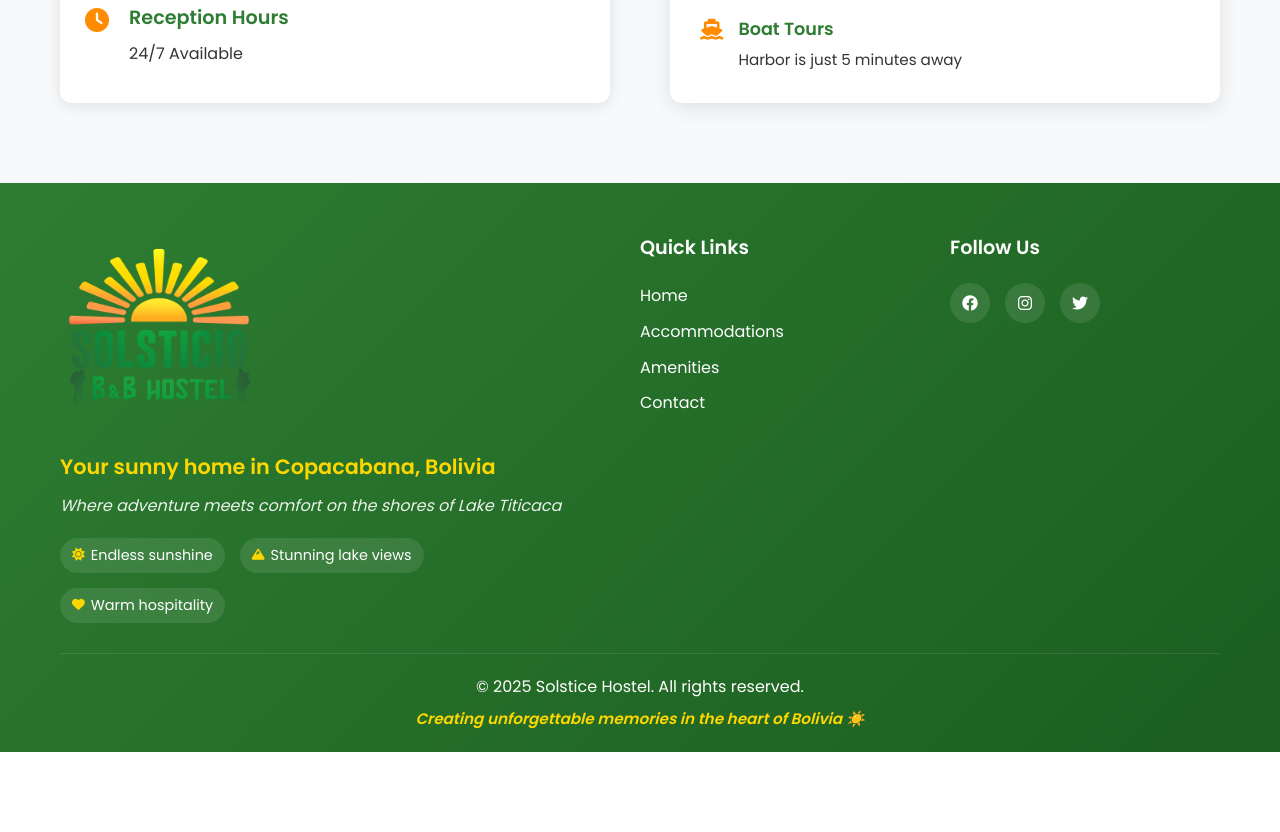
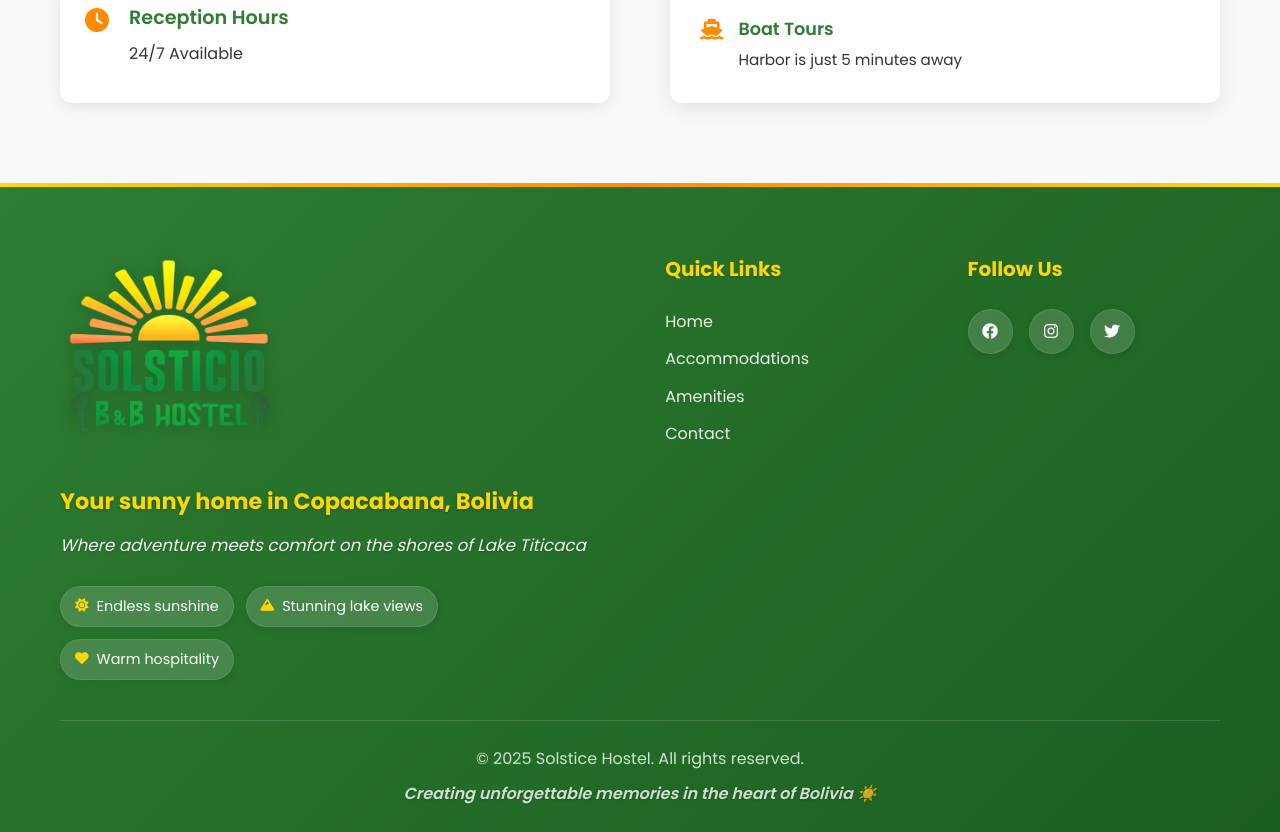
Before and after one commit to oraclepromea/SolsticeHostel, a plain HTML site: page index.html in a window 1280 px wide. Shown: the part 7503-8335 px from the top of the page. Before the commit the page ends 8255 px from the top, so only its background shows below. Drawn offline with Linux system fonts and the light colour scheme.

Commit message:
Enhance footer design with premium styling and better balance
- Add elegant top border with gradient accent
- Improve logo sizing and drop shadow effects
- Enhance typography hierarchy with better font weights and spacing
- Upgrade highlight badges with glassmorphism effects and borders
- Improve social media buttons with enhanced hover animations
- Add text shadows for better depth and readability
- Refine spacing and alignment for more professional appearance
- Optimize responsive behavior for all screen sizes

This creates a more premium and visually appealing footer that better represents the hostel's quality.

```diff
--- a/styles.css
+++ b/styles.css
@@ -879,93 +879,117 @@ body {
 .footer {
     background: linear-gradient(135deg, var(--primary-green), var(--dark-green));
     color: var(--white);
-    padding: 50px 0 20px;
+    padding: 60px 0 25px;
+    position: relative;
+}
+
+.footer::before {
+    content: '';
+    position: absolute;
+    top: 0;
+    left: 0;
+    right: 0;
+    height: 4px;
+    background: linear-gradient(90deg, var(--primary-yellow), var(--primary-orange), var(--primary-yellow));
 }
 
 .footer-content {
     display: grid;
-    grid-template-columns: 2fr 1fr 1fr;
-    gap: 40px;
-    margin-bottom: 30px;
+    grid-template-columns: 2.2fr 1fr 1fr;
+    gap: 50px;
+    margin-bottom: 40px;
+    align-items: start;
 }
 
 .footer-logo {
     display: flex;
     flex-direction: column;
-    gap: 20px;
+    gap: 25px;
     align-items: flex-start;
 }
 
 .footer-logo img {
     height: auto;
-    width: 200px;
-    max-width: 250px;
+    width: 220px;
+    max-width: 280px;
     object-fit: contain;
-    filter: brightness(1.1);
+    filter: brightness(1.15) drop-shadow(0 2px 8px rgba(0,0,0,0.2));
     transition: all 0.3s ease;
 }
 
 .footer-logo img:hover {
     transform: scale(1.05);
+    filter: brightness(1.25) drop-shadow(0 4px 12px rgba(0,0,0,0.3));
 }
 
 .footer-tagline {
     display: flex;
     flex-direction: column;
-    gap: 12px;
+    gap: 16px;
 }
 
 .main-tagline {
-    font-size: 1.3rem;
-    font-weight: var(--subheading-weight);
+    font-size: 1.4rem;
+    font-weight: var(--heading-weight);
     color: var(--primary-yellow);
     margin: 0;
-    line-height: 1.4;
+    line-height: 1.3;
+    text-shadow: 0 1px 3px rgba(0,0,0,0.3);
 }
 
 .sub-tagline {
-    font-size: 1rem;
-    color: rgba(255, 255, 255, 0.9);
+    font-size: 1.05rem;
+    color: rgba(255, 255, 255, 0.95);
     margin: 0;
     line-height: 1.5;
     font-style: italic;
+    text-shadow: 0 1px 2px rgba(0,0,0,0.2);
 }
 
 .location-highlights {
     display: flex;
     flex-wrap: wrap;
-    gap: 15px;
-    margin-top: 8px;
+    gap: 12px;
+    margin-top: 12px;
 }
 
 .highlight {
     display: flex;
     align-items: center;
-    gap: 6px;
+    gap: 8px;
     font-size: 0.9rem;
     color: var(--white);
-    background: rgba(255, 255, 255, 0.1);
-    padding: 6px 12px;
-    border-radius: 20px;
+    background: rgba(255, 255, 255, 0.15);
+    padding: 8px 14px;
+    border-radius: 25px;
     backdrop-filter: blur(10px);
+    border: 1px solid rgba(255, 255, 255, 0.1);
     transition: all 0.3s ease;
+    box-shadow: 0 2px 8px rgba(0,0,0,0.1);
 }
 
 .highlight:hover {
-    background: rgba(255, 215, 0, 0.2);
+    background: rgba(255, 215, 0, 0.25);
     transform: translateY(-2px);
+    box-shadow: 0 4px 12px rgba(0,0,0,0.2);
 }
 
 .highlight i {
     color: var(--primary-yellow);
-    font-size: 0.8rem;
+    font-size: 0.85rem;
+}
+
+.footer-links, .footer-social {
+    padding-top: 10px;
 }
 
 .footer-links h4,
 .footer-social h4 {
-    font-size: 1.2rem;
-    font-weight: var(--subheading-weight);
-    margin-bottom: 20px;
+    font-size: 1.25rem;
+    font-weight: var(--heading-weight);
+    margin-bottom: 24px;
+    color: var(--primary-yellow);
+    text-shadow: 0 1px 2px rgba(0,0,0,0.2);
 }
 
 .footer-links ul {
@@ -973,62 +997,71 @@ body {
 }
 
 .footer-links li {
-    margin-bottom: 10px;
+    margin-bottom: 12px;
 }
 
 .footer-links a {
-    color: var(--white);
+    color: rgba(255, 255, 255, 0.9);
     text-decoration: none;
     transition: all 0.3s ease;
+    font-size: 1rem;
+    display: inline-block;
 }
 
 .footer-links a:hover {
     color: var(--primary-yellow);
-    padding-left: 5px;
+    transform: translateX(5px);
+    text-shadow: 0 1px 3px rgba(0,0,0,0.3);
 }
 
 .social-links {
     display: flex;
-    gap: 15px;
+    gap: 16px;
 }
 
 .social-links a {
     display: flex;
     align-items: center;
     justify-content: center;
-    width: 40px;
-    height: 40px;
-    background: rgba(255, 255, 255, 0.1);
+    width: 45px;
+    height: 45px;
+    background: rgba(255, 255, 255, 0.15);
     border-radius: 50%;
     color: var(--white);
     text-decoration: none;
     transition: all 0.3s ease;
+    border: 1px solid rgba(255, 255, 255, 0.1);
+    backdrop-filter: blur(10px);
+    box-shadow: 0 2px 8px rgba(0,0,0,0.1);
 }
 
 .social-links a:hover {
     background: var(--primary-yellow);
     color: var(--primary-green);
     transform: translateY(-3px);
+    box-shadow: 0 6px 16px rgba(255, 215, 0, 0.3);
 }
 
 .footer-bottom {
     text-align: center;
-    padding-top: 20px;
-    border-top: 1px solid rgba(255, 255, 255, 0.1);
+    padding-top: 25px;
+    border-top: 1px solid rgba(255, 255, 255, 0.15);
     display: flex;
     flex-direction: column;
-    gap: 8px;
+    gap: 10px;
 }
 
 .footer-bottom p {
     margin: 0;
+    color: rgba(255, 255, 255, 0.8);
 }
 
 .footer-motto {
-    font-size: 0.95rem;
+    font-size: 1rem;
     color: var(--primary-yellow);
     font-weight: var(--subheading-weight);
     font-style: italic;
+    text-shadow: 0 1px 2px rgba(0,0,0,0.2);
 }
 
 /* Image Gallery Styles */
```
